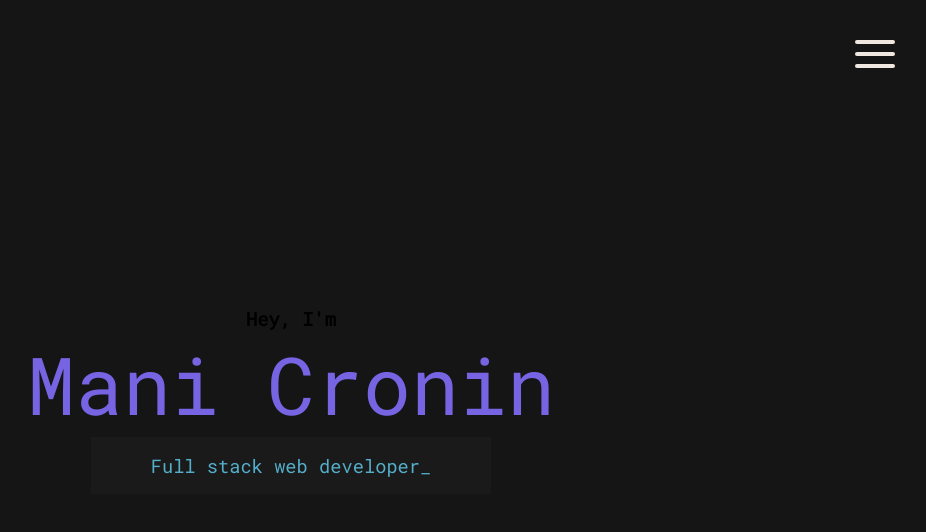
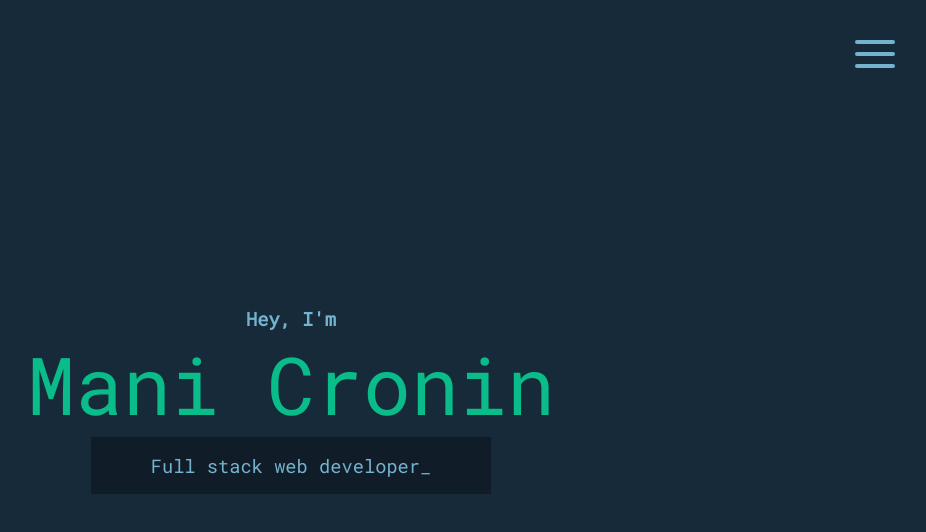
Before and after one commit to Cronabot/cronabot-tech, a Next.js app in the folder site/: page / in a window 1280 px wide. Shown: the top 532 px of the page, without its empty margins (349-1275 px from the left). Built offline with nearby package versions, Linux system fonts and the light colour scheme.

Commit message:
Updated landing, colour scheme and more

```diff
--- a/site/package.json
+++ b/site/package.json
@@ -14,7 +14,7 @@
     "license": "ISC",
     "dependencies": {
         "next": "^12.0.10",
-        "next-themes": "^0.0.15",
+        "next-seo": "^5.1.0",
         "react": "^17.0.2",
         "react-dom": "^17.0.2",
         "react-icons": "^4.3.1",
@@ -24,6 +24,8 @@
         "@svgr/webpack": "^6.2.1",
         "@types/node": "^17.0.15",
         "@types/react": "^17.0.39",
+        "eslint": "8.9.0",
+        "eslint-config-next": "12.1.0",
         "typescript": "^4.5.5"
     }
 }
--- a/site/pages/_app.tsx
+++ b/site/pages/_app.tsx
@@ -1,19 +1,24 @@
 import { FC } from 'react';
+import { DefaultSeo, NextSeo } from 'next-seo';
 import type { AppProps } from 'next/app';
-import Head from 'next/head';
-import { ThemeProvider } from 'next-themes';
 
 import '@styles/global.scss';
 
 const App: FC<AppProps> = ({ Component, pageProps }) => {
     return (
         <>
-            <Head>
-                <title>Cronabot.tech</title>
-            </Head>
-            <ThemeProvider>
-                <Component {...pageProps} />
-            </ThemeProvider>
+            <DefaultSeo
+                title={undefined}
+                titleTemplate='%s | cronabot.tech'
+                defaultTitle='cronabot.tech'
+                canonical='https://cronabot.tech/'
+                openGraph={{
+                    type: 'website',
+                    url: 'https://cronabot.tech/',
+                    site_name: 'cronabot.tech',
+                }}
+            />
+            <Component {...pageProps} />
         </>
     );
 };
--- a/site/pages/about.tsx
+++ b/site/pages/about.tsx
@@ -3,7 +3,7 @@ import Navbar from '@components/Navbar/Navbar';
 
 interface Props {}
 
-const about: FC<Props> = ({}) => {
+const About: FC<Props> = ({}) => {
     return (
         <>
             <Navbar />
@@ -12,4 +12,4 @@ const about: FC<Props> = ({}) => {
     );
 };
 
-export default about;
+export default About;
--- a/site/pages/contact.tsx
+++ b/site/pages/contact.tsx
@@ -3,7 +3,7 @@ import Navbar from '@components/Navbar/Navbar';
 
 interface Props {}
 
-const contact: FC<Props> = ({}) => {
+const Contact: FC<Props> = ({}) => {
     return (
         <>
             <Navbar />
@@ -12,4 +12,4 @@ const contact: FC<Props> = ({}) => {
     );
 };
 
-export default contact;
+export default Contact;
--- a/site/pages/index.tsx
+++ b/site/pages/index.tsx
@@ -1,12 +1,14 @@
 import { FC, useEffect, useRef } from 'react';
 import Navbar from '@components/Navbar/Navbar';
 import styles from '@styles/pages/index.module.scss';
+import { NextSeo } from 'next-seo';
 
 interface Props {}
 
-const index: FC<Props> = ({}) => {
+const Home: FC<Props> = ({}) => {
     const typedText = useRef(null);
 
+    useEffect(() => {
         let i = 0;
         const txt = 'Full stack web developer';
 
@@ -20,16 +22,17 @@ const index: FC<Props> = ({}) => {
             }
         };
 
-    useEffect(() => {
         setTimeout(typewrite, 500);
     }, []);
 
     return (
         <>
+            <NextSeo title='Home' />
             <Navbar />
             <div className={styles.landing}>
+                <canvas></canvas>
                 <div className={styles.text}>
-                    <h3>Hey, I'm</h3>
+                    <h3>Hey, I&#39;m</h3>
                     <h1>Mani Cronin</h1>
                     <div>
                         <h3 className={styles.sub} ref={typedText}></h3>
@@ -40,4 +43,4 @@ const index: FC<Props> = ({}) => {
     );
 };
 
-export default index;
+export default Home;
--- a/site/pages/portfolio.tsx
+++ b/site/pages/portfolio.tsx
@@ -3,7 +3,7 @@ import Navbar from '@components/Navbar/Navbar';
 
 interface Props {}
 
-const portfolio: FC<Props> = ({}) => {
+const Portfolio: FC<Props> = ({}) => {
     return (
         <>
             <Navbar />
@@ -12,4 +12,4 @@ const portfolio: FC<Props> = ({}) => {
     );
 };
 
-export default portfolio;
+export default Portfolio;
--- a/site/src/components/Navbar/Navbar.module.scss
+++ b/site/src/components/Navbar/Navbar.module.scss
@@ -7,7 +7,7 @@
         width: 5rem;
         height: 5rem;
         border: 0;
-        background-color: rgba($neutralDark, 0);
+        background-color: #fff0;
 
         .hamburger {
             position: fixed;
@@ -86,7 +86,7 @@
 
             div {
                 flex: 1;
-                background-color: lighten($neutralDark, 5%);
+                background-color: darken($neutralDark, 5%);
                 transform: translateX(100%);
                 transition: transform 0.5s, border-radius 0.5s;
                 border-radius: 33vh 0 0 33vh;
@@ -110,7 +110,7 @@
             z-index: 999;
 
             a {
-                color: $primary;
+                color: $neutralLight;
                 font-size: 2rem;
                 text-decoration: none;
                 transition-property: transform;
--- a/site/src/styles/global.scss
+++ b/site/src/styles/global.scss
@@ -9,4 +9,5 @@ html {
     font-family: 'Roboto Mono', monospace;
     scroll-behavior: smooth;
     background-color: $neutralDark;
+    color: $neutralLight;
 }
--- a/site/src/styles/pages/index.module.scss
+++ b/site/src/styles/pages/index.module.scss
@@ -4,6 +4,14 @@
     display: flex;
     align-items: center;
     justify-content: center;
+    canvas {
+        position: absolute;
+        width: 100%;
+        height: 100%;
+        top: 0;
+        left: 0;
+        z-index: -1;
+    }
     .text {
         text-align: center;
         width: fit-content;
@@ -15,15 +23,14 @@
         h1 {
             font-size: 5rem;
             font-weight: lighter;
-            color: $primary;
+            color: $secondary;
         }
         div {
             width: 25rem;
-            background-color: $neutralDark-300;
+            background-color: darken($neutralDark, 5%);
             padding: 1rem 0;
             .sub {
-                color: $secondary;
-                font-weight: 300;
+                font-weight: lighter;
                 &::after {
                     position: relative;
                     content: '_';
--- a/site/src/styles/variables.scss
+++ b/site/src/styles/variables.scss
@@ -1,11 +1,11 @@
-$primary: #7764e3;
-$primaryDark: #281579;
+$primary: #004346;
 
-$secondary: #54aec9;
+$secondary: #09bc8a;
 
-$neutralDark: #151515;
-$neutralDark-300: #1a1a1a;
-$neutralLight: #f0e8e0;
+$tertiary: #508991;
+
+$neutralDark: #172a3a;
+$neutralLight: #74b3ce;
 
 $phone: 480px;
 $tablet: 768px;
```
Also changed, not shown: site/.eslintrc.json (added), 1 other file (tests, documents, lock files or other folders). Lines whose indentation alone changed are shown as unchanged.
